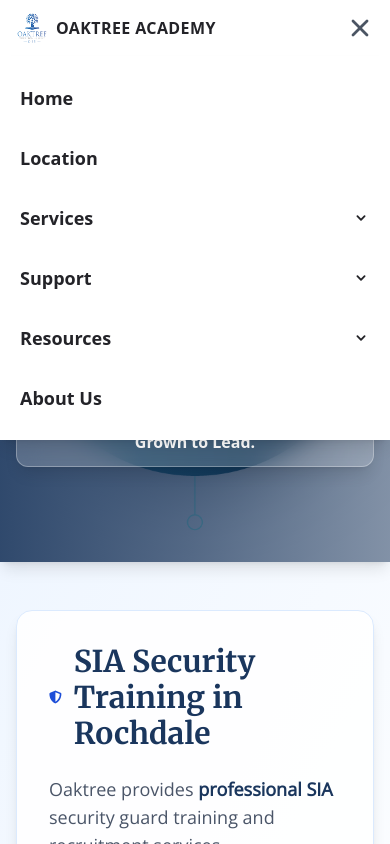
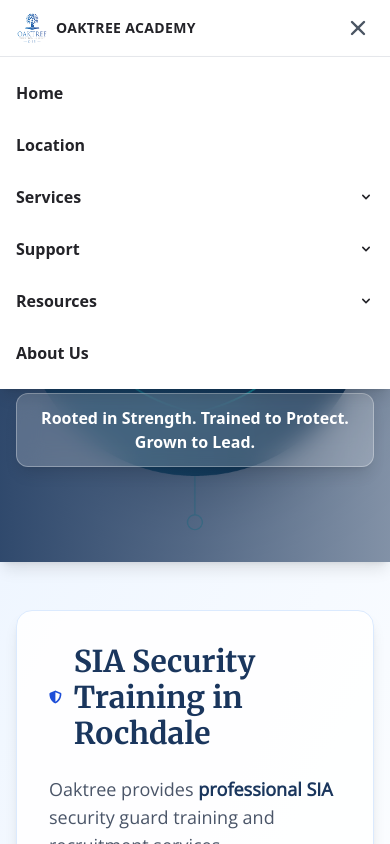
Before and after one commit to oaktreeacademy/oaktree-academy, a Next.js app: page / in a window 390 px wide. Both pictures are taken after a click on the button 360 px from the left and 28 px from the top of the page. Shown: the top 844 px of the page. Built offline with nearby package versions, Linux system fonts and the light colour scheme.

Commit message:
Fix mobile navbar stretching issue

```diff
--- a/src/components/Navbar.tsx
+++ b/src/components/Navbar.tsx
@@ -99,12 +99,12 @@
   };
 
   return (
-    <nav className="relative bg-white text-[#232328] px-4 sm:px-6 py-3 flex items-center justify-between w-full shadow-md sticky top-0 z-50" ref={dropdownRef}>
+    <nav className="relative bg-white text-[#232328] px-4 sm:px-6 py-3 flex items-center justify-between shadow-md sticky top-0 z-50 max-w-full" ref={dropdownRef}>
       {/* Left: Logo */}
-      <div className="flex items-center flex-shrink-0">
-        <Link href="/" className="flex items-center space-x-2">
-          <Image src="/assets/logo.png" alt="Oaktree Academy Logo" width={32} height={32} className="rounded-full h-8 w-8 sm:h-10 sm:w-10" />
-          <span className="font-bold text-base sm:text-xl tracking-wide">OAKTREE ACADEMY</span>
+      <div className="flex items-center flex-shrink-0 min-w-0">
+        <Link href="/" className="flex items-center space-x-2 min-w-0">
+          <Image src="/assets/logo.png" alt="Oaktree Academy Logo" width={32} height={32} className="rounded-full h-8 w-8 sm:h-10 sm:w-10 flex-shrink-0" />
+          <span className="font-bold text-sm sm:text-xl tracking-wide truncate">OAKTREE ACADEMY</span>
         </Link>
       </div>
 
@@ -150,9 +150,9 @@
       </div>
 
       {/* Right: Hamburger Menu Button */}
-      <div className="md:hidden flex items-center">
-        <button onClick={() => setIsMobileMenuOpen(!isMobileMenuOpen)} className="text-gray-600 hover:text-gray-900 focus:outline-none">
-          {isMobileMenuOpen ? <HiX size={28} /> : <HiMenu size={28} />}
+      <div className="md:hidden flex items-center flex-shrink-0 ml-2">
+        <button onClick={() => setIsMobileMenuOpen(!isMobileMenuOpen)} className="text-gray-600 hover:text-gray-900 focus:outline-none p-1">
+          {isMobileMenuOpen ? <HiX size={24} /> : <HiMenu size={24} />}
         </button>
       </div>
 
@@ -164,22 +164,22 @@
             animate={{ opacity: 1, y: 0 }}
             exit={{ opacity: 0, y: -10 }}
             transition={{ duration: 0.2, ease: "easeInOut" }}
-            className="absolute top-full left-0 right-0 w-full bg-white shadow-lg z-40 md:hidden"
+            className="absolute top-full left-0 right-0 bg-white shadow-lg z-40 md:hidden border-t"
           >
-            <div className="p-5 overflow-y-auto">
-              <ul className="flex flex-col space-y-4">
+            <div className="p-4 overflow-y-auto max-h-[70vh]">
+              <ul className="flex flex-col space-y-3">
                 {Object.entries(navigationItems).map(([key, value]) => (
                   <li key={key}>
                     {'items' in value ? (
                       <>
-                        <button onClick={() => handleDropdownToggle(key)} className="w-full flex justify-between items-center py-2 font-semibold text-lg">
+                        <button onClick={() => handleDropdownToggle(key)} className="w-full flex justify-between items-center py-2 font-semibold text-base">
                           {value.label}
                           <HiChevronDown className={`transition-transform ${activeDropdown === key ? 'rotate-180' : ''}`} />
                         </button>
                         {activeDropdown === key && (
                           <div className="pl-4 mt-2 space-y-2">
                             {value.items.map(item => (
-                              <Link key={item.href} href={item.href} className="block py-1 text-gray-600">
+                              <Link key={item.href} href={item.href} className="block py-1 text-gray-600 text-sm">
                                 {item.label}
                               </Link>
                             ))}
@@ -187,7 +187,7 @@
                         )}
                       </>
                     ) : (
-                      <Link href={value.href} className="block py-2 font-semibold text-lg">
+                      <Link href={value.href} className="block py-2 font-semibold text-base">
                         {value.label}
                       </Link>
                     )}
```
